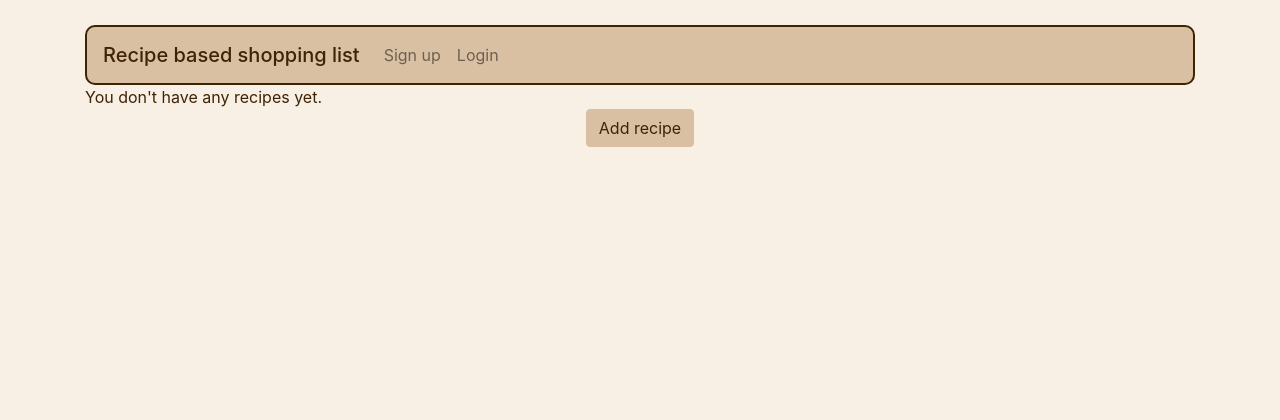
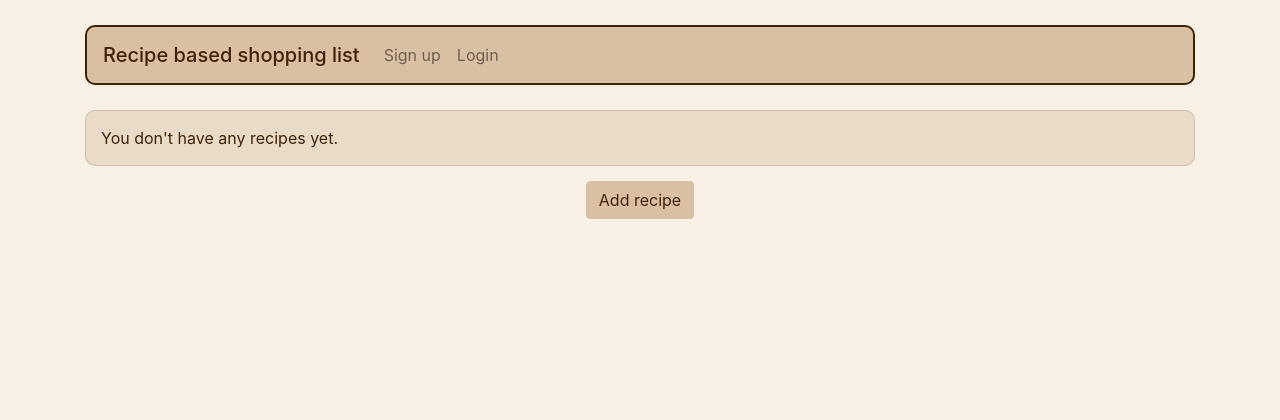
Before and after one commit to kamilakokoszka/Recipe-based-shopping-list, a Django app: template templates/recipe/recipe_list.html in a window 1280 px wide. Shown: the top 420 px of the page. Run offline with Django 3.2, Linux system fonts and the light colour scheme; the template is opened without the code that fills it, so the values that code supplies are empty; some libraries are stand-ins or nearby versions.

Commit message:
Updated all list view templates

```diff
--- a/templates/ingredient/ingredient_list.html
+++ b/templates/ingredient/ingredient_list.html
@@ -4,7 +4,9 @@
 
 {%  block content %}
     {% if not ingredients %}
-        You don't have any independent ingredients yet.
+        <div class="card" style="margin-bottom: 15px">
+            You don't have any independent ingredients yet.
+        </div>
     {% else %}
         <table class="table">
             <thead>
--- a/templates/recipe/recipe_list.html
+++ b/templates/recipe/recipe_list.html
@@ -4,7 +4,9 @@
 
 {%  block content %}
     {% if not recipes %}
-        You don't have any recipes yet.
+        <div class="card" style="margin-bottom: 15px">
+            You don't have any recipes yet.
+        </div>
     {% else %}
         <table class="table">
             <thead>
--- a/templates/shopping_list/shopping_list_list.html
+++ b/templates/shopping_list/shopping_list_list.html
@@ -4,7 +4,9 @@
 
 {%  block content %}
     {% if not shopping_lists %}
-        You don't have any shopping lists yet.
+        <div class="card" style="margin-bottom: 15px">
+            You don't have any shopping lists yet.
+        </div>
     {% else %}
         <table class="table">
             <thead>
```
